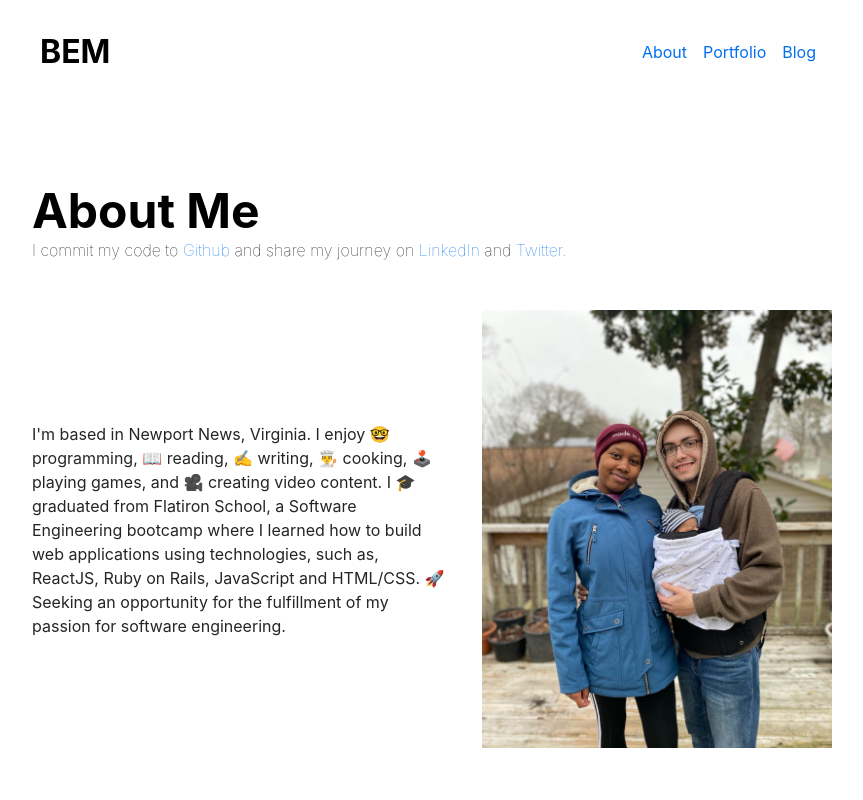
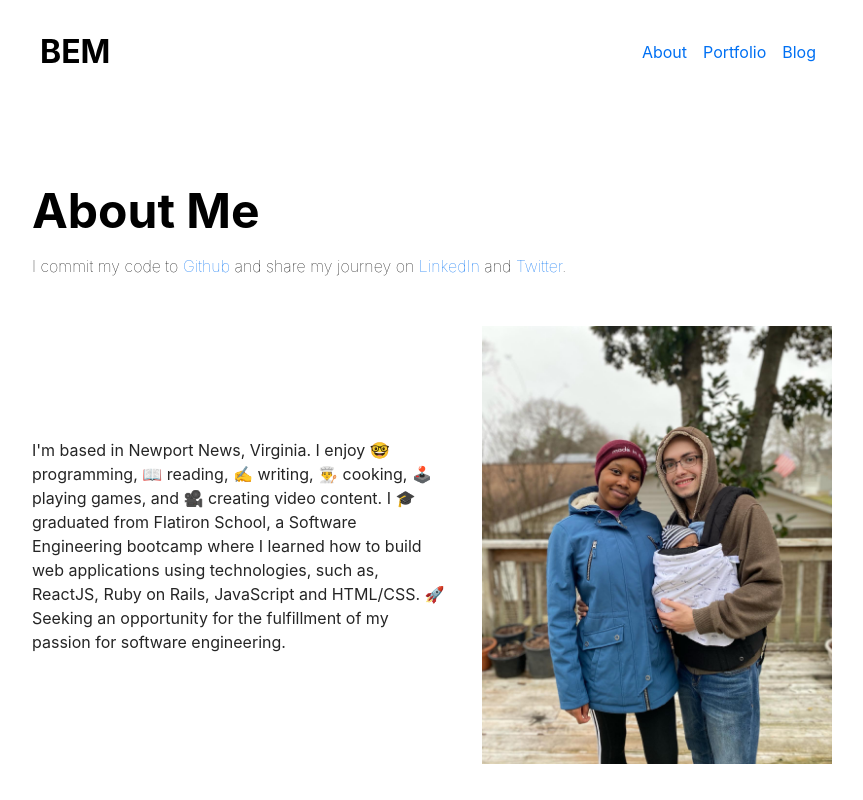
Before and after one commit to branmar97/my-mdx-blog, a Next.js app: page /about in a window 1280 px wide. Shown: the top 800 px of the page, without its empty margins (208-1071 px from the left). Built offline with nearby package versions, Linux system fonts and the light colour scheme.

Commit message:
update paragraph element

```diff
--- a/pages/about.js
+++ b/pages/about.js
@@ -12,7 +12,7 @@ const About = () => {
             <main className={styles.main}>
 
                 <h1 className={styles.title}>About Me</h1>
-                <small className={styles.blurb}>I commit my code to <a href="https://github.com/branmar97">Github</a> and share my journey on <a href="https://www.linkedin.com/in/brandon-mar/">LinkedIn</a> and <a href="https://twitter.com/branmar97">Twitter</a>.</small>
+                <p className={styles.blurb}>I commit my code to <a href="https://github.com/branmar97">Github</a> and share my journey on <a href="https://www.linkedin.com/in/brandon-mar/">LinkedIn</a> and <a href="https://twitter.com/branmar97">Twitter</a>.</p>
                 <div className={styles.header}>
                     <p className={styles.description}>I'm based in Newport News, Virginia. I enjoy 🤓 programming, 📖 reading, ✍️ writing, 👨‍🍳 cooking, 🕹️ playing games, and 🎥 creating video content. I 🎓 graduated from Flatiron School, a Software Engineering bootcamp where I learned how to build web applications using technologies, such as, ReactJS, Ruby on Rails, JavaScript and HTML/CSS. 🚀 Seeking an opportunity for the fulfillment of my passion for software engineering.
                     </p>
```
